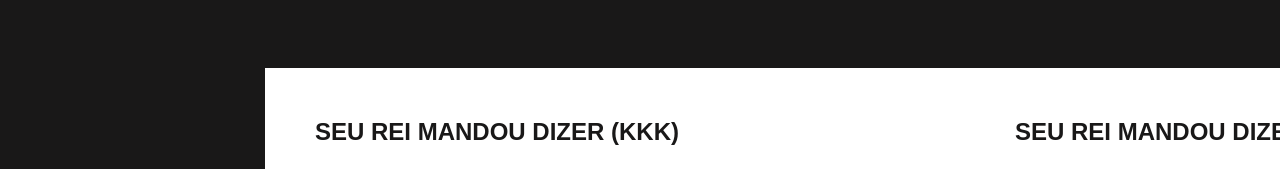
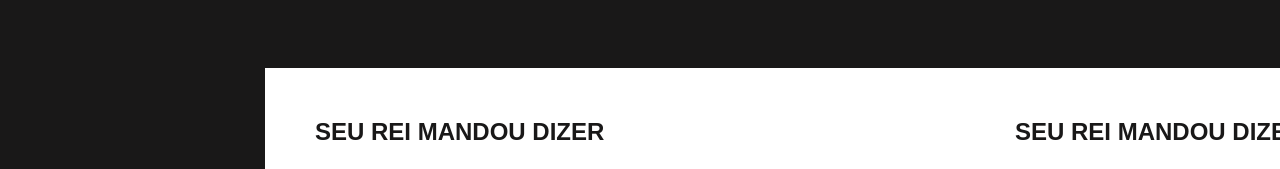
Before and after one commit to brunofarias/loja.github.io, a website: page assets/index.html in a window 1280 px wide. Shown: the part 1497-1666 px from the top of the page. Drawn offline with Linux system fonts and the light colour scheme; a web font is replaced by a local one.

Commit message:
Atualizando Texto

```diff
--- a/assets/index.html
+++ b/assets/index.html
@@ -86,7 +86,7 @@
 
                     <div class="item">
                       <header class="headline__heading">
-                        <h3 class="head">SEU REI MANDOU DIZER (KKK)</h3>
+                        <h3 class="head">SEU REI MANDOU DIZER</h3>
                         <p class="text">
                           Que surgimos com o objetivo de oferecer aos produtores independentes a oportunidade de comercializarem seus produtos em um ponto comercial privilegiado, com gestão de vendas e marketing a um custo acessível.
                         </p>
@@ -94,7 +94,7 @@
                     </div>
                     <div class="item">
                       <header class="headline__heading">
-                        <h3 class="head">SEU REI MANDOU DIZER (KKK)</h3>
+                        <h3 class="head">SEU REI MANDOU DIZER</h3>
                         <p class="text">
                           Que surgimos com o objetivo de oferecer aos produtores independentes a oportunidade de comercializarem seus produtos em um ponto comercial privilegiado, com gestão de vendas e marketing a um custo acessível.
                         </p>
@@ -102,7 +102,7 @@
                     </div>
                     <div class="item">
                       <header class="headline__heading">
-                        <h3 class="head">SEU REI MANDOU DIZER (KKK)</h3>
+                        <h3 class="head">SEU REI MANDOU DIZER</h3>
                         <p class="text">
                           Que surgimos com o objetivo de oferecer aos produtores independentes a oportunidade de comercializarem seus produtos em um ponto comercial privilegiado, com gestão de vendas e marketing a um custo acessível.
                         </p>
```
